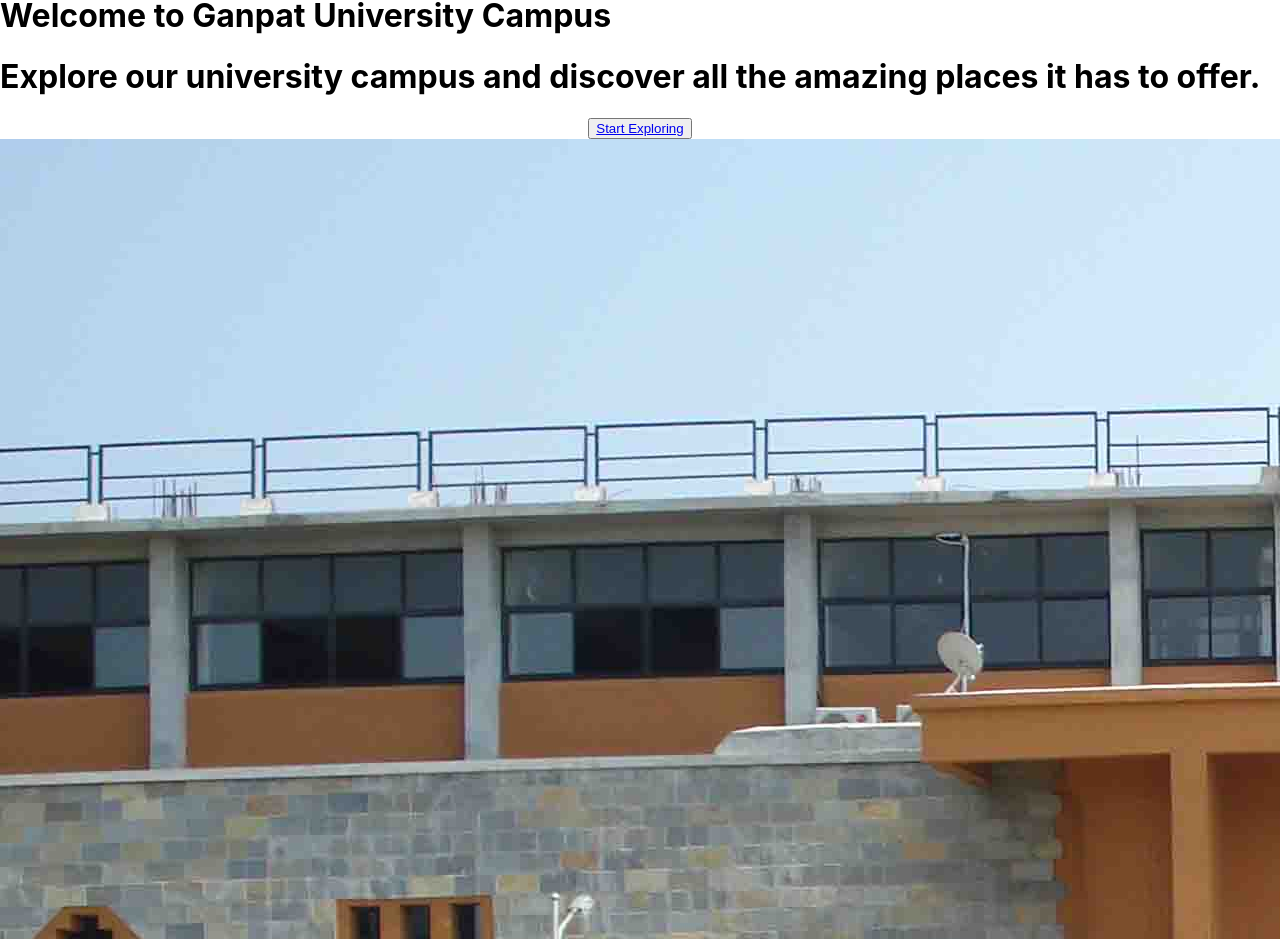
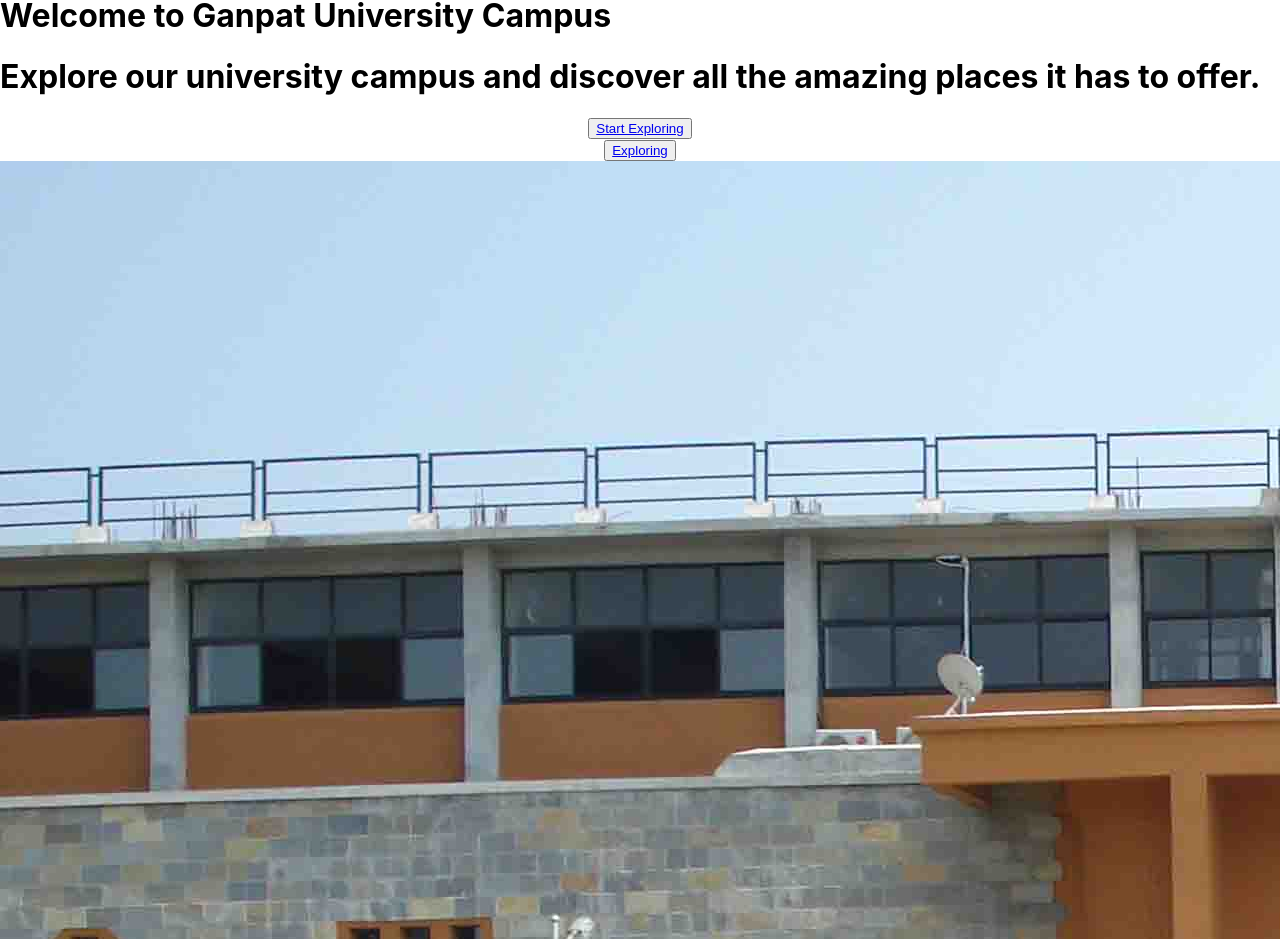
Before and after one commit to jaydipchangani/Campus_Pathfinder, a React (Create React App) app: page / in a window 1280 px wide. Shown: the part 2510-3449 px from the top of the page. Built offline with nearby package versions, Linux system fonts and the light colour scheme.

Commit message:
added uvpce path

```diff
--- a/src/Herosection.js
+++ b/src/Herosection.js
@@ -20,6 +20,12 @@
         <center>
         <button  class="bg-black text-white border-white borde rounded-lg font-bold py-2 px-4 hover:bg-slate-900">
             <Link to='/explore'>Start Exploring</Link>
+          </button>
+        </center>
+        <center>
+
+        <button  class="bg-black text-white border-white borde rounded-lg font-bold py-2 px-4 hover:bg-slate-900">
+            <Link to='/nav'> Exploring</Link>
           </button>
 
 
```
